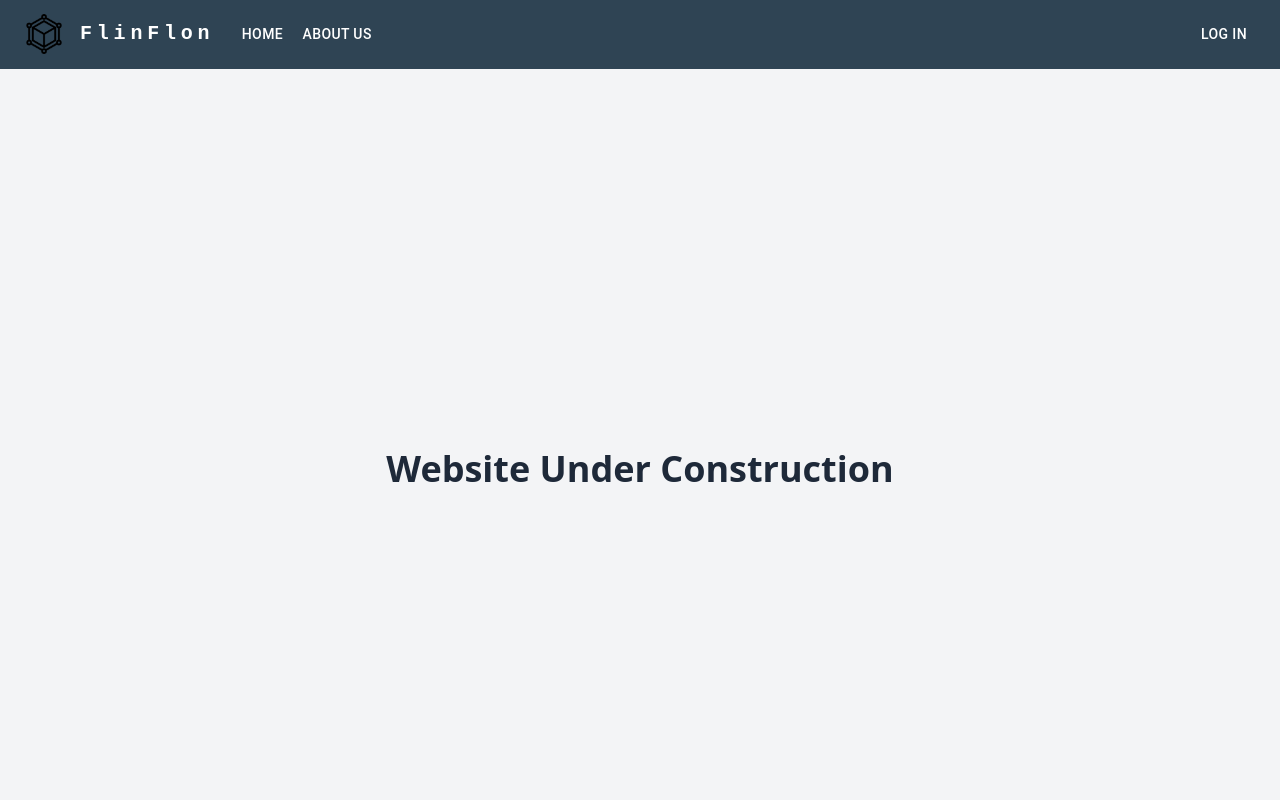
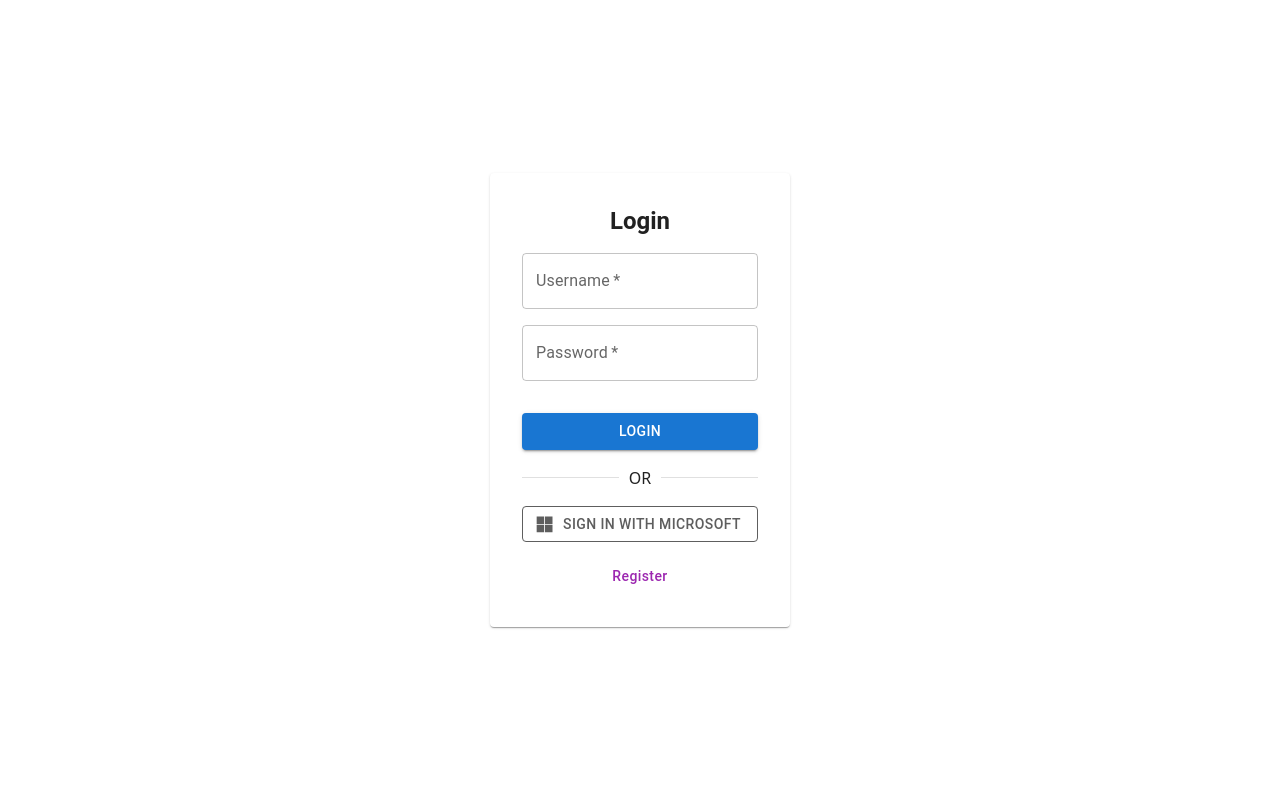
Before and after one commit to David-Gaspar-H/cosc4353-flin-flon, a React (Vite) app in the folder frontend/: page / in a window 1280 px wide. Shown: the top 800 px of the page. Built offline with nearby package versions, Linux system fonts and the light colour scheme.

Commit message:
Feat: hide navbar and footer from home, login and register routes; set home route to login page.

```diff
--- a/frontend/src/App.jsx
+++ b/frontend/src/App.jsx
@@ -1,10 +1,10 @@
 import "./App.css";
 import ResponsiveAppBar from "./components/ResponsiveAppBar.jsx";
 import ProtectedRoute from "./components/ProtectedRoute.jsx";
-import {UserProvider, useUser} from "./components/context/UserContext.jsx";
+import { UserProvider, useUser } from "./components/context/UserContext.jsx";
 import Login from "./components/Login";
 import UserManagement from "./components/UserManagement.jsx";
-import {BrowserRouter as Router, Route, Routes} from "react-router-dom";
+import { BrowserRouter as Router, Route, Routes } from "react-router-dom";
 import Register from "./components/Register.jsx";
 import HomePage from "./components/HomePage.jsx";
 import AuthCallback from "./components/AuthCallback";
@@ -13,28 +13,32 @@ import UserFormRequest from "./components/UserFormRequest.jsx";
 import AdminFormApproval from "./components/AdminFormApproval.jsx";
 import FormsTable from "./components/FormsTable.jsx";
 import Footer from "./components/Footer.jsx";
-import {Box} from "@mui/material";
+import { Box } from "@mui/material";
 import React from "react";
+import { useLocation } from "react-router-dom";
 import ApprovalReport from "./components/ApprovalReport.jsx";
 
 function AppContent() {
-    const {user, logout} = useUser();
+	const { user, logout } = useUser();
+	const location = useLocation();
+
+	const hideLayout = ["/", "/login", "/register"].includes(location.pathname);
 	return (
 		<>
-            <ResponsiveAppBar user={user} logout={logout}/>
+			{!hideLayout && <ResponsiveAppBar user={user} logout={logout} />}
 			<Routes>
-                <Route path="/" element={<HomePage/>}/>
-                <Route path="/login" element={<Login/>}/>
-                <Route path="/register" element={<Register/>}/>
-                <Route path="/my-forms" element={<UserForms/>}/>
-                <Route path="/form-request" element={<UserFormRequest/>}/>
-                <Route path="/auth/callback" element={<AuthCallback/>}/>
+				<Route path="/" element={<Login />} />
+				<Route path="/login" element={<Login />} />
+				<Route path="/register" element={<Register />} />
+				<Route path="/my-forms" element={<UserForms />} />
+				<Route path="/form-request" element={<UserFormRequest />} />
+				<Route path="/auth/callback" element={<AuthCallback />} />
 				{/* Protected Routes */}
 				<Route
 					path="/dashboard"
 					element={
 						<ProtectedRoute allowedRoles={["admin"]}>
-                            <UserManagement/>
+							<UserManagement />
 						</ProtectedRoute>
 					}
 				/>
@@ -43,7 +47,7 @@ function AppContent() {
 					path="/form-approval"
 					element={
 						<ProtectedRoute allowedRoles={["admin"]}>
-                            <AdminFormApproval/>
+							<AdminFormApproval />
 						</ProtectedRoute>
 					}
 				/>
@@ -52,7 +56,7 @@ function AppContent() {
 					path="/admin-form"
 					element={
 						<ProtectedRoute allowedRoles={["admin"]}>
-                            <FormsTable/>
+							<FormsTable />
 						</ProtectedRoute>
 					}
 				/>
@@ -61,12 +65,13 @@ function AppContent() {
 					path="/report"
 					element={
 						<ProtectedRoute allowedRoles={["admin"]}>
-                            <ApprovalReport/>
+							<ApprovalReport />
 						</ProtectedRoute>
 					}
 				/>
 			</Routes>
 			{/* Footer with clear separation */}
+			{!hideLayout && (
 				<Box
 					sx={{
 						mt: "auto",
@@ -74,8 +79,9 @@ function AppContent() {
 						borderTop: "1px solid #e0e0e0",
 					}}
 				>
-                <Footer/>
+					<Footer />
 				</Box>
+			)}
 		</>
 	);
 }
@@ -84,7 +90,7 @@ function App() {
 	return (
 		<UserProvider>
 			<Router>
-                <AppContent/>
+				<AppContent />
 			</Router>
 		</UserProvider>
 	);
```
Lines whose indentation alone changed are shown as unchanged.
